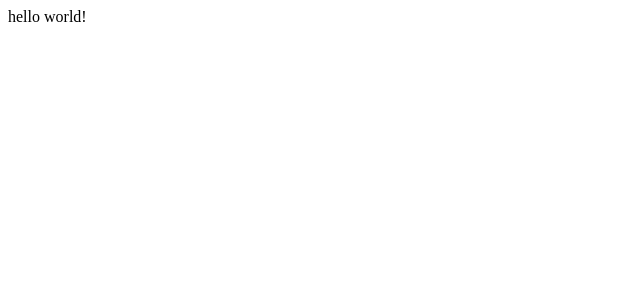
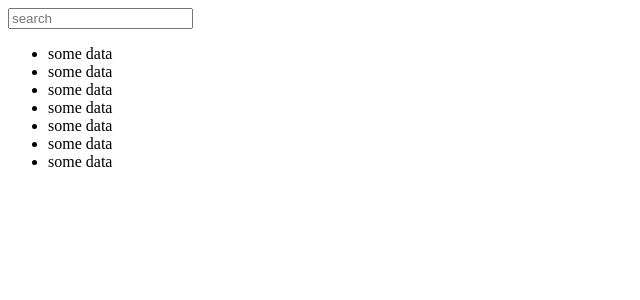
Before and after one commit to sangthebui/thinking-in-react-search-box, a React (Create React App) app: page / in a window 1280 px wide. Shown: the top 300 px of the page, without its empty margins (0-640 px from the left). Built offline with nearby package versions, Linux system fonts and the light colour scheme.

Commit message:
Step 0: configure redux

```diff
--- a/src/App.js
+++ b/src/App.js
@@ -1,13 +1,40 @@
 import React, { Component } from 'react';
 
+import { createStore, combineReducers  } from 'redux';
+import { Provider } from 'react-redux';
+
+import searchData from './reducer';
+
+
+const allReducers = combineReducers({
+    searchData
+});
+
+const store = createStore(
+    allReducers,
+    window.__REDUX_DEVTOOLS_EXTENSION__ && window.__REDUX_DEVTOOLS_EXTENSION__()
+);
+
+
 class App extends Component {
-  render() {
-    return (
-      <div>
-        hello world!
-      </div>
-    );
-  }
+    render() {
+        return (
+            <Provider store={store} >
+                <main>
+                    <input placeholder="search"/>
+                    <ul>
+                        <li>some data</li>
+                        <li>some data</li>
+                        <li>some data</li>
+                        <li>some data</li>
+                        <li>some data</li>
+                        <li>some data</li>
+                        <li>some data</li>
+                    </ul>
+                </main>
+            </Provider>
+        );
+    }
 }
 
 export default App;
--- a/src/index.js
+++ b/src/index.js
@@ -2,6 +2,10 @@ import React from 'react';
 import ReactDOM from 'react-dom';
 import App from './App';
 import * as serviceWorker from './serviceWorker';
+
+
+
+
 
 ReactDOM.render(<App />, document.getElementById('root'));
 
--- /dev/null
+++ b/src/reducer.js
@@ -0,0 +1,7 @@
+
+export default function(state={}, action){
+    switch(action.type) {
+        default:
+            return state;
+    }
+}
```
